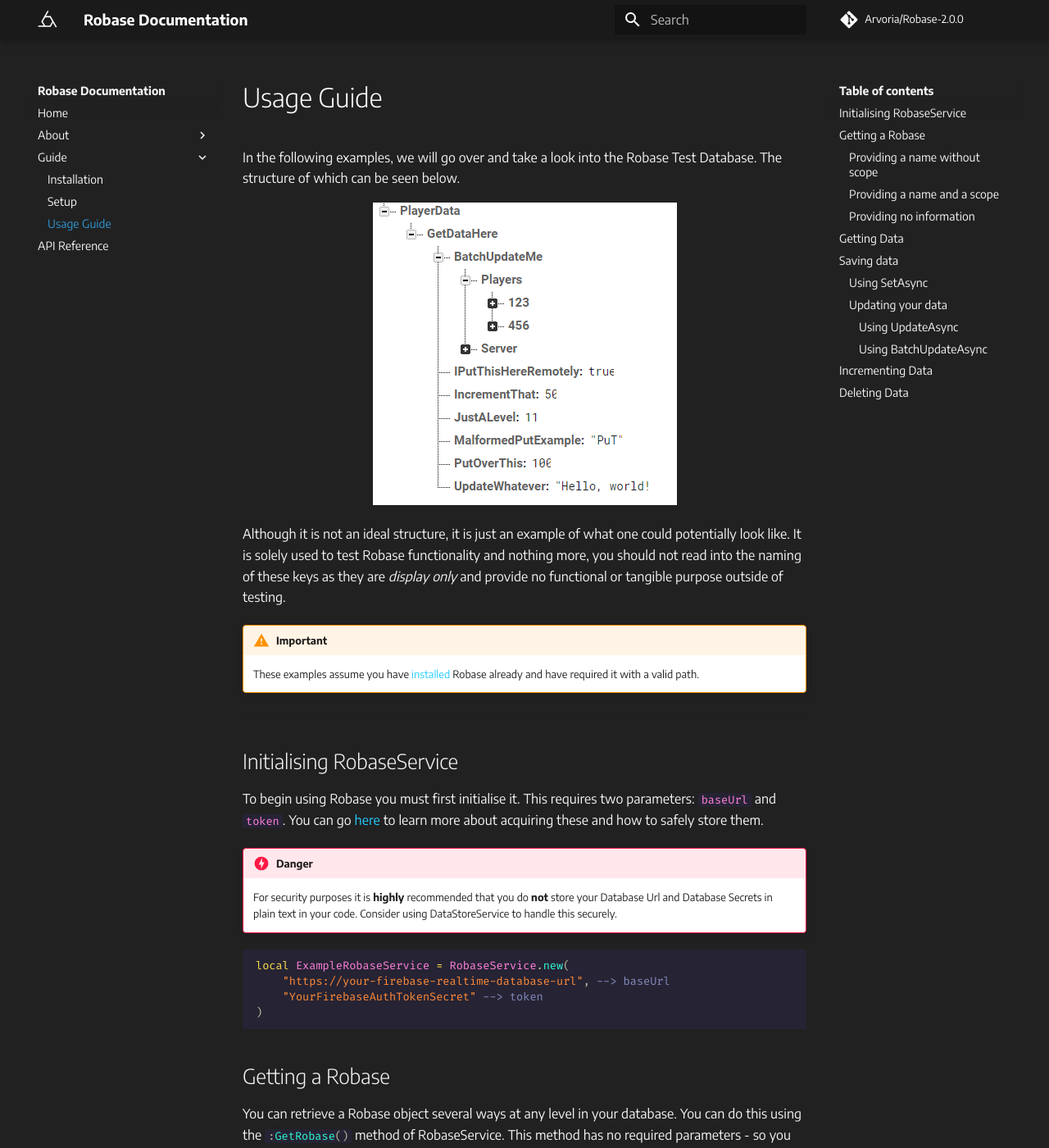
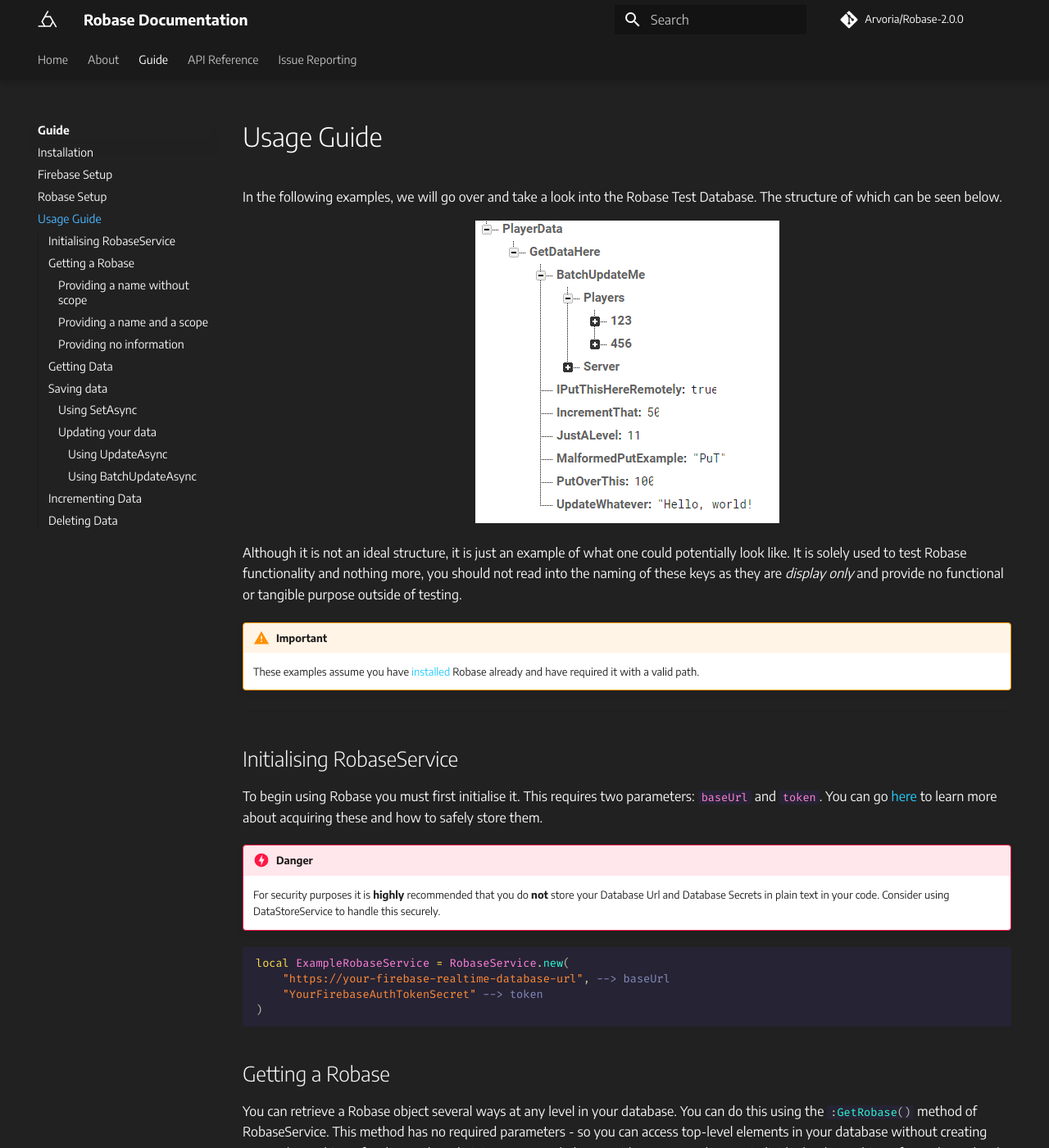
Before and after one commit to Arvoria/RobaseService, an MkDocs documentation site: the page built from docs/Guide/usage.md, in a window 1280 px wide and 1400 px high. Shown: the whole window at 82% size. Built offline with MkDocs 1.6.1 and Material for MkDocs 9.7.7, drawn with Linux system fonts in a browser that asks for light colours; comment, search, counter and statistics services are not loaded.

Commit message:
updated design and theme-ing of site

```diff
--- a/docs/stylesheets/extra.css
+++ b/docs/stylesheets/extra.css
@@ -7,10 +7,10 @@
     --md-default-bg-color: hsl(0, 0%, 13%);
 
     --md-typeset-color: hsl(0, 0%, 96%);
-    --md-typeset-a-color: hsla(202, 100%, 60%, 0.8);
+    --md-typeset-a-color: hsl(205, 100%, 65%);
 
-    --md-accent-fg-color: hsl(0, 0%, 80%);
-    --md-accent-bg-color: hsl(0, 0%, 10%);
+    --md-accent-fg-color: var(--md-typeset-a-color);
+    --md-accent-fg-color-transparent: var(--md-accent-fg-color);
 
     --md-code-hl-color: hsla(202, 100%, 60%, 0.6);
     --md-code-hl-number-color: rgb(250, 125, 100);
@@ -43,6 +43,15 @@
     color:hsl(0, 0%, 100%);
 }
 
+.md-tabs__item a:hover {
+    color:hsl(205, 100%, 65%);
+}
+
 code {
     white-space: pre-wrap;
 }
+
+div .api-ref .n {
+    color: rgb(43, 246, 253);
+    font-weight: bold;
+}
--- a/mkdocs.yml
+++ b/mkdocs.yml
@@ -44,6 +44,12 @@
     text: Encode Sans
     code: Fira Code
   logo: img/ai-logo-flat.svg
+  features:
+    - navigation.expand
+    - navigation.top
+    - navigation.tabs
+    - navigation.tabs.sticky
+    - toc.integrate
 
 extra:
   social:
@@ -52,12 +58,11 @@
 
 nav:
   - 'Home': 'index.md'
-  - "About":
-    - 'Introduction': 'introduction.md'
-    - 'Why Robase?': 'introduction/#whats-the-purpose'
-    - 'Limitations': 'introduction/#storage-limitations'
+  - "About": 'introduction.md'
   - "Guide":
     - 'Installation': 'Guide/installation.md'
-    - 'Setup': 'Guide/setup.md'
+    - 'Firebase Setup': 'Guide/firebase-setup.md'
+    - 'Robase Setup': 'Guide/robase-setup.md'
     - 'Usage Guide': 'Guide/usage.md'
   - "API Reference": 'api.md'
+  - "Issue Reporting": 'issue-reporting.md'
```
